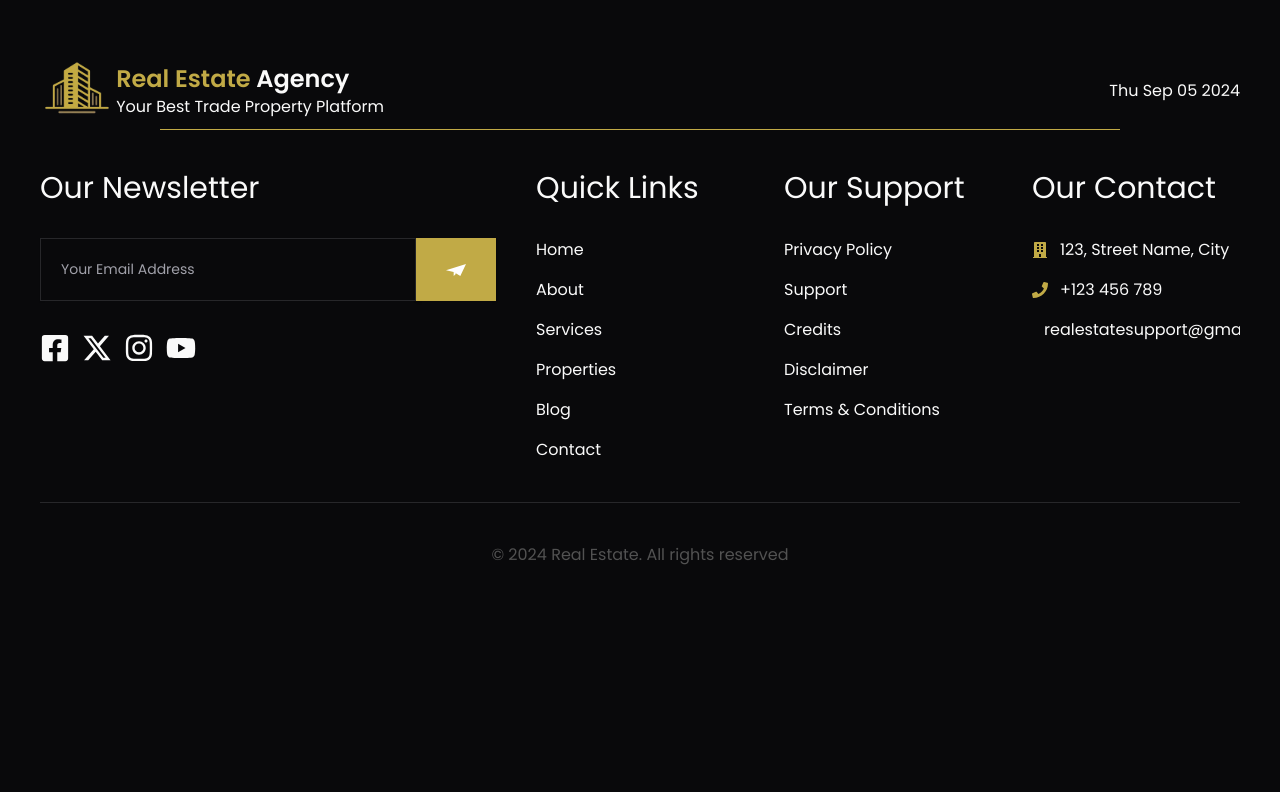
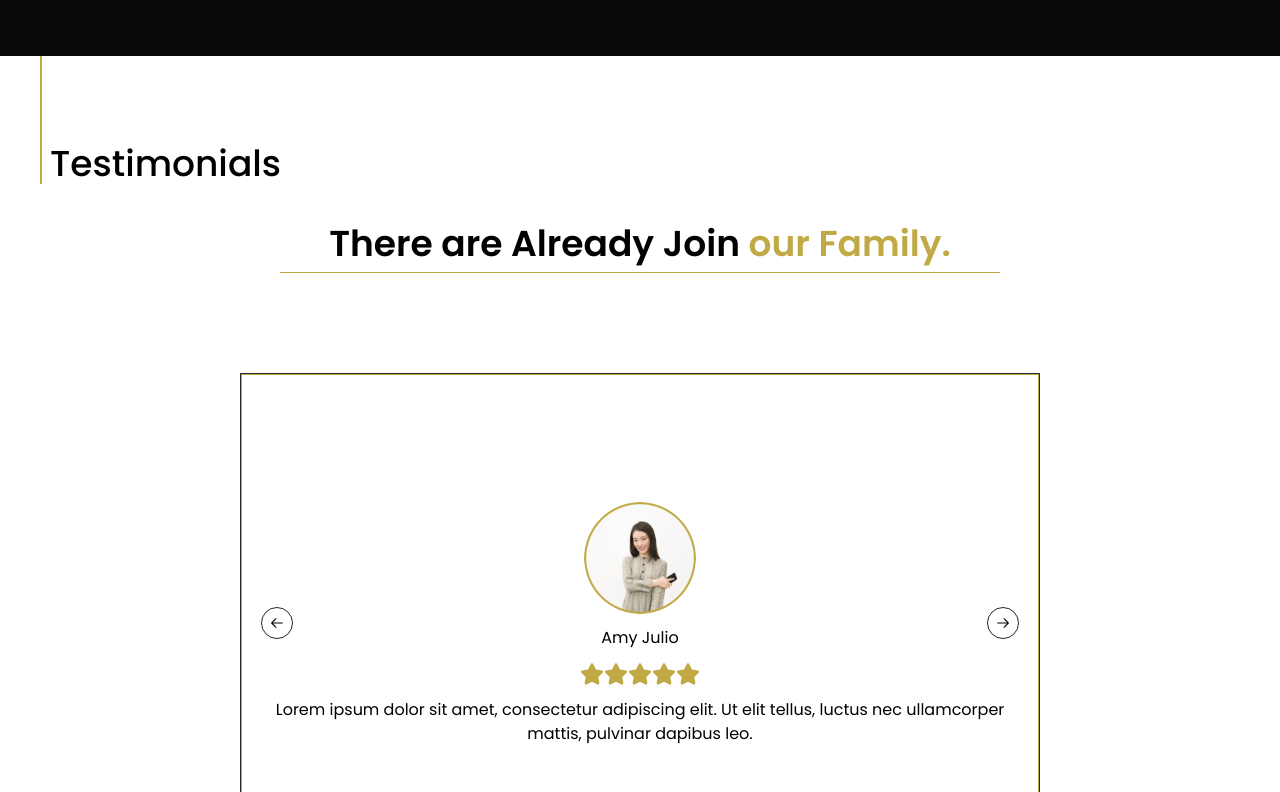
Before and after one commit to Najas06/real-estate-nextJS, a Next.js app: page /about in a window 1280 px wide. Shown: the part 2008-2800 px from the top of the page. Before the commit the page ends 2615 px from the top, so only its background shows below. Built offline with nearby package versions, Linux system fonts and the light colour scheme.

Commit message:
about section completed

```diff
--- a/src/app/about/page.tsx
+++ b/src/app/about/page.tsx
@@ -1,3 +1,4 @@
+import AboutTestimonial from "@/components/about/AboutTestimonial"
 import Hero from "@/components/about/Hero"
 import WhyChooseUs from "@/components/about/WhyChooseUs"
 
@@ -9,7 +10,7 @@ const page = () => {
       <SubHeadline page="About US"/>
       <Hero/>
       <WhyChooseUs/>
-
+      <AboutTestimonial/>
     </div>
   )
 }
--- a/src/components/Navbar.tsx
+++ b/src/components/Navbar.tsx
@@ -52,11 +52,11 @@ const Navbar = () => {
             <div className="flex flex-col items-end">
               <RxCross1 onClick={toggleMenu} />
               <ul className="text-end flex flex-col gap-4 mt-8">
-                <li>Home</li>
-                <li>About</li>
-                <li>Property</li>
-                <li>Blog</li>
-                <li>Contact</li>
+                <li><Link href={'/'}>Home</Link></li>
+                <li><Link href={'/about'}>About</Link></li>
+                <li><Link href={'/about'}>Property</Link></li>
+                <li><Link href={'/about'}>Blog</Link></li>
+                <li><Link href={'/about'}>Contact</Link></li>
               </ul>
             </div>
           </div>
--- /dev/null
+++ b/src/components/about/AboutTestimonial.tsx
@@ -0,0 +1,106 @@
+import React from "react";
+import Bounded from "../Bounded";
+import {
+  Carousel,
+  CarouselContent,
+  CarouselItem,
+  CarouselNext,
+  CarouselPrevious,
+} from "@/components/ui/carousel";
+import Image from "next/image";
+import { FaStar } from "react-icons/fa";
+import { customers } from "@/constants";
+const AboutTestimonial = () => {
+  const { testimonal } = customers;
+  return (
+    <section className="bg-white text-black">
+      <Bounded>
+        <div className="h-full">
+          <div className="h-32 border-l-gold border-l-2 flex justify-start items-end max-md:h-24 max-sm:h-16">
+            <h2 className="text-4xl ml-2 font-medium max-sm:text-xl max-md:text-2xl">
+              Testimonials
+            </h2>
+          </div>
+
+          <div className="flex flex-col items-center my-10">
+            <h2 className="text-2xl font-semibold text-center md:text-3xl lg:text-4xl">
+              There are Already Join{" "}
+              <span className="text-gold">our Family.</span>
+            </h2>
+            <div className="border-b border-gold w-3/5 flex mb-10 mt-2 "></div>
+          </div>
+          <div className="py-5">
+            <Carousel
+              className="max-w-[800px]  mx-auto border h-[500px] overflow-hidden"
+              orientation="horizontal"
+              opts={{
+                align: "start",
+                loop: true,
+              }}
+            >
+              <CarouselContent>
+                {testimonal.map((item, i) => (
+                  <CarouselItem key={i}>
+                    <TestimonalCard
+                      desc={item.des}
+                      img={item.img}
+                      name={item.name}
+                    />
+                  </CarouselItem>
+                ))}
+              </CarouselContent>
+              <CarouselPrevious className="absolute top-1/2 left-5 -translate-y-1/2 bg-transparent" />
+              <CarouselNext className="absolute top-1/2 right-5 -translate-y-1/2 bg-transparent" />
+            </Carousel>
+          </div>
+          <div className="py-10"></div>
+        </div>
+      </Bounded>
+    </section>
+  );
+};
+
+export default AboutTestimonial;
+
+function TestimonalCard({
+  img,
+  name,
+  desc,
+}: {
+  img: string;
+  name: string;
+  desc: string;
+}) {
+  return (
+    <div className="border  h-[500px]  border-gold   ">
+      <div className="flex flex-col justify-center h-full items-center p-5 gap-3">
+        <Image
+          src={img}
+          alt={name}
+          width={1920}
+          height={1080}
+          className="rounded-full object-cover w-28"
+        />
+        <p>{name}</p>
+        <ul className="flex items-center">
+          <li>
+            <FaStar className="text-gold" size={24} />
+          </li>
+          <li>
+            <FaStar className="text-gold" size={24} />
+          </li>
+          <li>
+            <FaStar className="text-gold" size={24} />
+          </li>
+          <li>
+            <FaStar className="text-gold" size={24} />
+          </li>
+          <li>
+            <FaStar className="text-gold" size={24} />
+          </li>
+        </ul>
+        <p className="text-center">{desc}</p>
+      </div>
+    </div>
+  );
+}
--- a/src/components/about/WhyChooseUs.tsx
+++ b/src/components/about/WhyChooseUs.tsx
@@ -10,15 +10,15 @@ const WhyChooseUs = () => {
       <Bounded>
         <div>
           <div className="h-32 border-l-gold border-l-2 flex justify-start items-end max-md:h-24 max-sm:h-16">
-            <h2 className="text-4xl ml-2 font-medium max-sm:text-xl max-md:text-2xl">
+            <h2 className="text-4xl ml-2 font-medium max-sm:text-xl max-md:text-2xl ">
               Why <span className="text-gold">Choose us ?</span>
             </h2>
           </div>
-          <h2 className="text-center font-semibold text-4xl">
+          <h2 className="text-center font-semibold mt-10 text-4xl max-xl:text-3xl max-sm:text-2xl">
             Reasons To <span className="text-gold">Choose Us</span>
           </h2>
-          <div className="flex py-10">
-            <div className="w-1/2  h-[500px] pr-5 border-r border-gold">
+          <div className="flex py-10 max-md:flex-col max-md:py-0">
+            <div className="w-1/2  h-[500px] pr-5 border-r border-gold max-md:w-full max-md:border-b max-md:border-r-0  ">
               <div className="flex flex-col gap-6 justify-evenly items-start h-full">
                 {help.map((item, i) => (
                   <HelpLabel
@@ -30,17 +30,18 @@ const WhyChooseUs = () => {
                 ))}
               </div>
             </div>
-            <div className="w-1/2 p-5">
-              <p className="text-xl ">
+            <div className="w-1/2 p-5 max-md:w-full">
+              <p className="text-xl max-md:my-3">
                 Our <span className="text-gold">Office</span>
               </p>
               <iframe
                 src="https://www.google.com/maps/embed?pb=!1m18!1m12!1m3!1d3928.6345482542633!2d76.33262487474559!3d10.046984972225028!2m3!1f0!2f0!3f0!3m2!1i1024!2i768!4f13.1!3m3!1m2!1s0x3b080d6f3a60778b%3A0x810be95c9816e984!2sTinkerSpace!5e0!3m2!1sen!2sin!4v1725798615683!5m2!1sen!2sin"
-                width="600"
+                width="100%"
                 height="450"
                 allowFullScreen
                 loading="lazy"
                 referrerPolicy="no-referrer-when-downgrade"
+                className="w-full "
               ></iframe>
             </div>
           </div>
--- a/src/components/home/HeroMain.tsx
+++ b/src/components/home/HeroMain.tsx
@@ -2,6 +2,7 @@ import React from "react";
 import Bounded from "../Bounded";
 import { Button } from "../ui/button";
 import Image from "next/image";
+import Link from "next/link";
 
 const HeroMain = () => {
   return (
@@ -25,7 +26,7 @@ const HeroMain = () => {
                 reiciendis a aliquid deleniti praesentium molestias molestiae,
                 vel aliquam vitae! Veritatis, accusamus officia?
               </p>
-              <Button className=" rounded-none p-6 bg-gold text-white hover:bg-[#9D8A39]">Discover More</Button>
+              <Link href={'/about'}><Button className=" rounded-none p-6 bg-gold text-white hover:bg-[#9D8A39]">Discover More</Button></Link>
             </div>
             <div>
               <Image
```
Also changed, not shown: src/components/about/Hero.tsx (+16 -16 lines).
